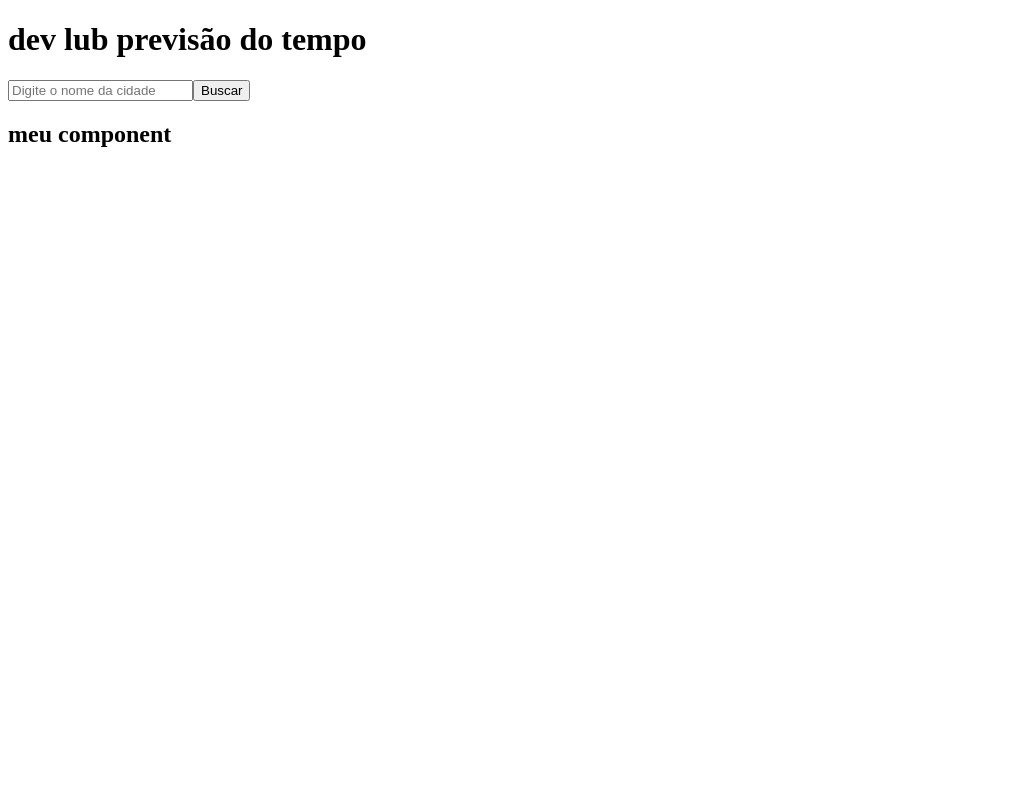
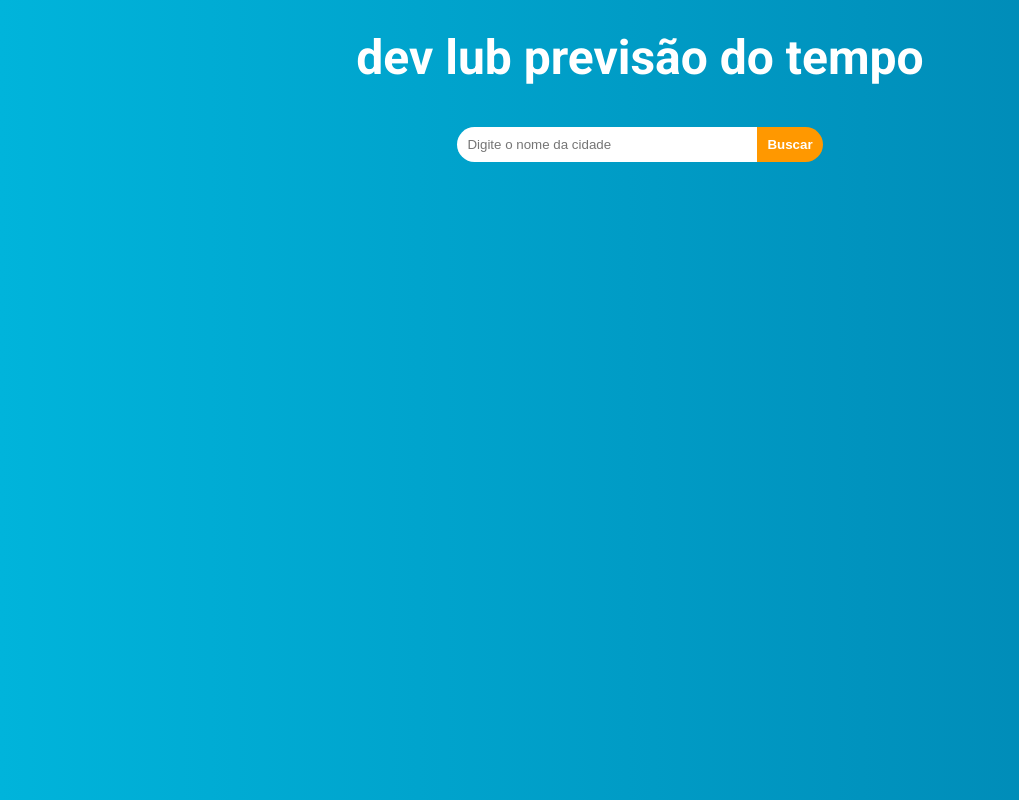
Before and after one commit to caioLopesss/previsao, a React (Vite) app: page / in a window 1280 px wide. Shown: the whole page, without its empty margins (0-1019 px from the left). Built offline with nearby package versions, Linux system fonts and the light colour scheme.

Commit message:
iniciando css

```diff
--- a/src/App.css
+++ b/src/App.css
@@ -0,0 +1,33 @@
+.container {
+  max-width: 1000px;
+  padding: 20px;
+  margin: 0 auto;
+  text-align: center;
+}
+
+h1 {
+  font-size: 3rem;
+  color: #fff;
+}
+input {
+  padding: 10px;
+  border-radius: 20px 0 0 20px;
+  border: none;
+  width: 60%;
+  max-width: 300px;
+  outline: none;
+  margin-top: 30px;
+}
+button {
+  background-color: #ff9800;
+  border: none;
+  padding: 10px;
+  border-radius: 0 20px 20px 0;
+  cursor: pointer;
+  color: #fff;
+  font-weight: bold;
+}
+
+button:hover {
+  background-color: #f57c00;
+}
--- a/src/App.jsx
+++ b/src/App.jsx
@@ -5,7 +5,7 @@ import axios from "axios";
 import "./App.css";
 
 function App() {
-  const [weather, setWeather] = useState({});
+  const [weather, setWeather] = useState();
   const inputRef = useRef();
 
   async function searchCity() {
@@ -18,7 +18,7 @@ function App() {
 
   return (
     <>
-      <div>
+      <div className="container">
         <h1>dev lub previsão do tempo</h1>
         <input
           ref={inputRef}
@@ -26,7 +26,7 @@ function App() {
           placeholder="Digite o nome da cidade"
         />
         <button onClick={searchCity}>Buscar</button>
-        <WeatherInformations weather={weather} />
+        {weather && <WeatherInformations weather={weather} />}
       </div>
     </>
   );
--- a/src/components/WeatherInformations/WeatherInformations.css
+++ b/src/components/WeatherInformations/WeatherInformations.css
@@ -0,0 +1,30 @@
+.weather-container {
+  background-color: rgba(255, 255, 255, 0.8);
+  border-radius: 10px;
+  padding: 20px;
+  margin: 20px 0;
+}
+h2 {
+  font-size: 2rem;
+}
+.weather-info {
+  display: flex;
+  align-items: center;
+  justify-content: center;
+}
+
+.temperature {
+  font-weight: bold;
+  font-size: 2.5rem;
+}
+
+.description {
+  text-transform: capitalize;
+  font-size: 1.6rem;
+  margin-bottom: 10px;
+}
+
+.details {
+  display: flex;
+  justify-content: space-evenly;
+}
--- a/src/components/WeatherInformations/WeatherInformations.jsx
+++ b/src/components/WeatherInformations/WeatherInformations.jsx
@@ -1,8 +1,22 @@
+import "./WeatherInformations.css";
 function WeatherInformations({ weather }) {
   console.log(weather);
   return (
-    <div>
-      <h2>meu component</h2>
+    <div className="weather-container">
+      <h2>{weather.name}</h2>
+      <div className="weather-info">
+        <img
+          src={`http://openweathermap.org/img/wn/${weather.weather[0].icon}.png`}
+        />
+        <p className="temperature">{Math.round(weather.main.temp)} °C</p>
+      </div>
+
+      <p className="description">{weather.weather[0].description}</p>
+      <div className="details">
+        <p>Sensação Térmica: {Math.round(weather.main.feels_like)} °C</p>
+        <p>Umidade: {weather.main.humidity}%</p>
+        <p>Pressão: {weather.main.pressure}</p>
+      </div>
     </div>
   );
 }
--- a/src/index.css
+++ b/src/index.css
@@ -0,0 +1,14 @@
+@import url("https://fonts.googleapis.com/css2?family=Oxanium:wght@300;400;700&family=Roboto:ital,wght@0,100;0,300;0,400;0,500;0,700;0,900;1,100;1,300;1,400;1,500;1,700;1,900&display=swap");
+
+* {
+  margin: 0;
+  padding: 0;
+  box-sizing: border-box;
+}
+
+body {
+  font-family: "Roboto", sans-serif;
+  background: linear-gradient(to right, #00b4db, #0083b0);
+  color: #333;
+  line-height: 1.6;
+}
```
